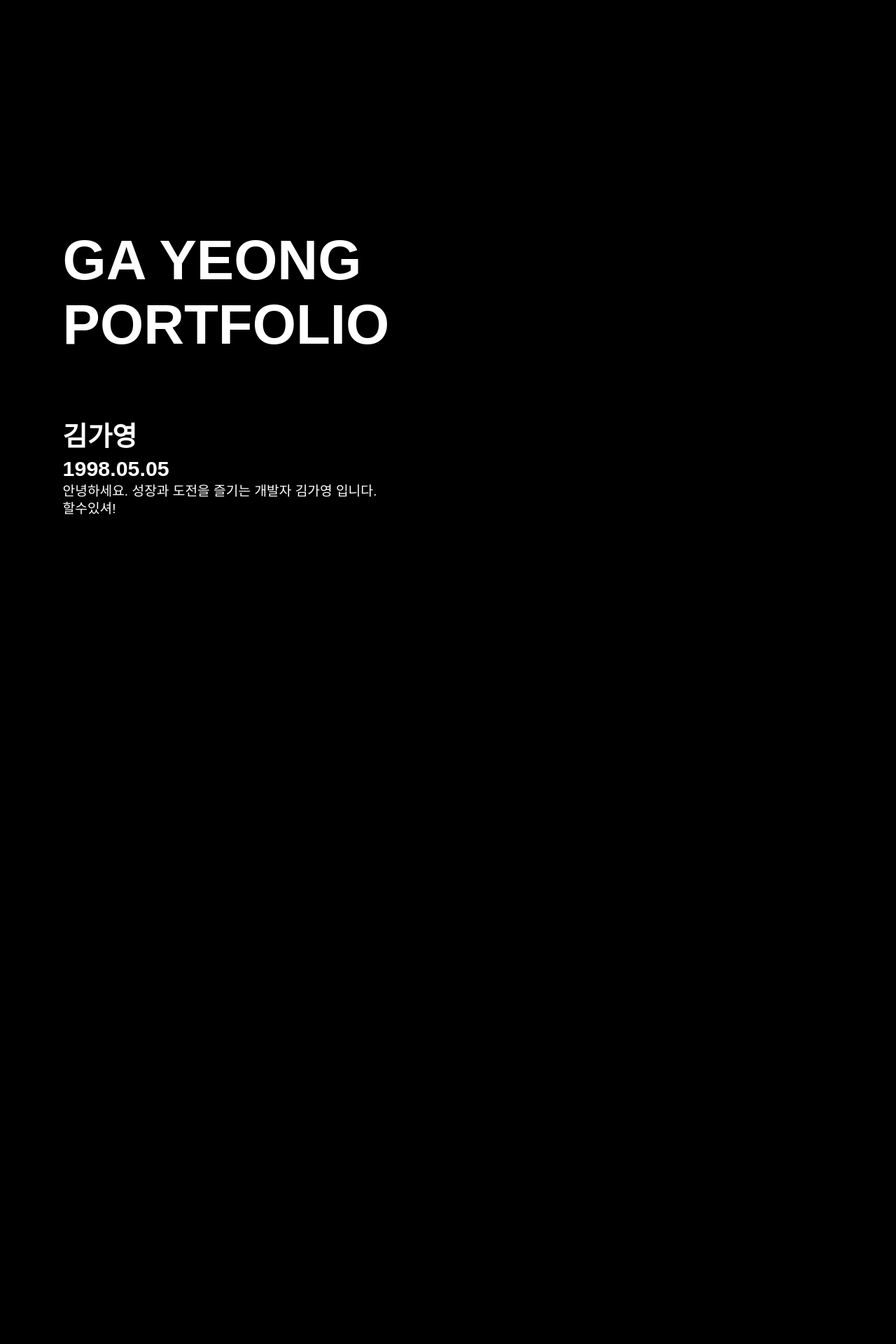
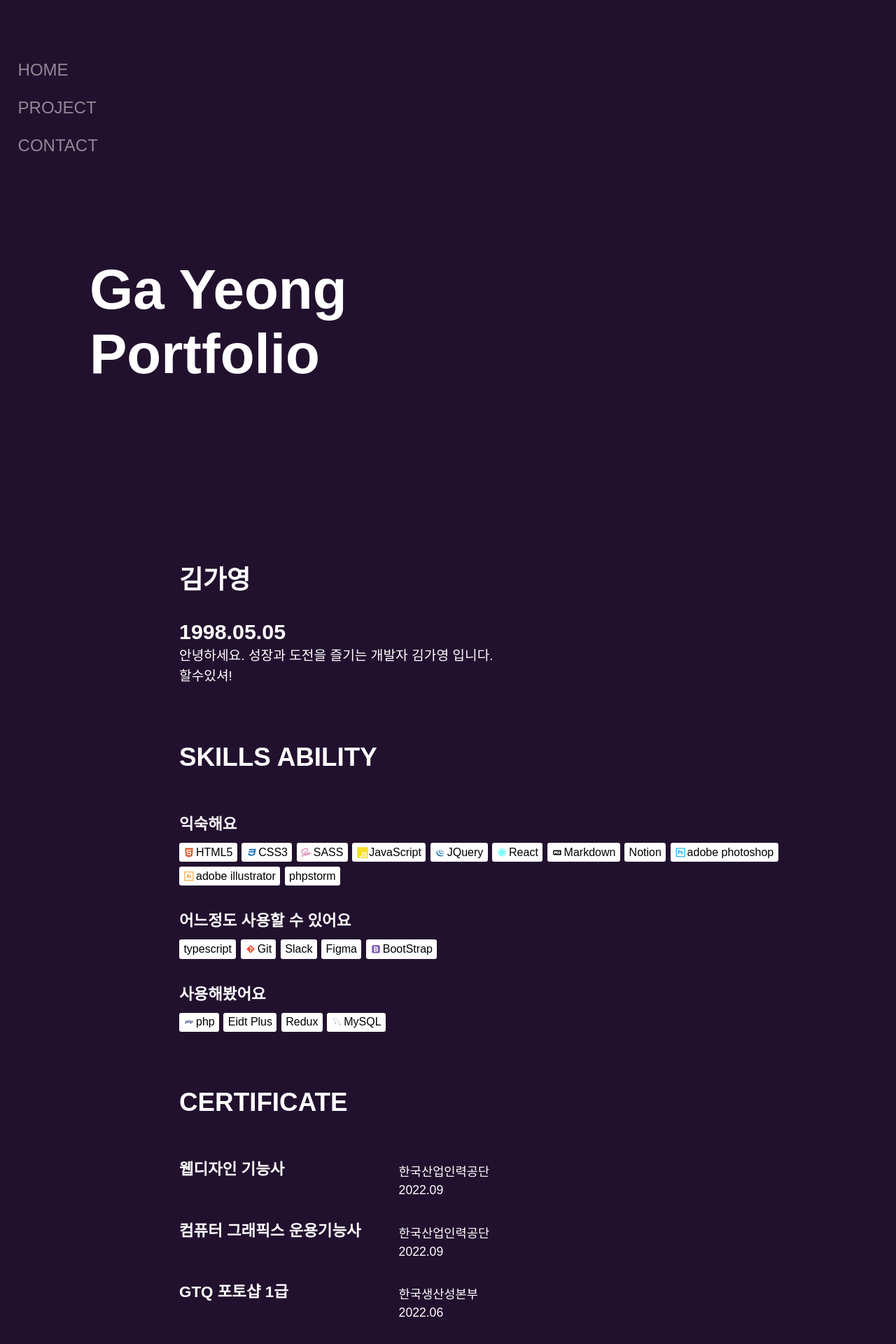
Before and after one commit to bomvomsss/bomvomsss.github.io, a React (Create React App) app in the folder mypage/: page / in a window 1280 px wide. Shown: the part 246-2166 px from the top of the page at 70% size. Before the commit the page ends 1024 px from the top, so only its background shows below. Built offline with nearby package versions, Linux system fonts and the light colour scheme; a web font is replaced by a local one.

Commit message:
포트폴리오 home 페이지, 대략적인 레이아웃

```diff
--- a/mypage/package.json
+++ b/mypage/package.json
@@ -8,6 +8,7 @@
     "@testing-library/user-event": "^13.5.0",
     "react": "^18.3.1",
     "react-dom": "^18.3.1",
+    "react-icons": "^5.3.0",
     "react-router-dom": "^6.26.2",
     "react-scripts": "5.0.1",
     "web-vitals": "^2.1.4"
--- a/mypage/public/index.html
+++ b/mypage/public/index.html
@@ -1,5 +1,5 @@
 <!DOCTYPE html>
-<html lang="en">
+<html lang="ko">
   <head>
     <meta charset="utf-8" />
     <link rel="icon" href="%PUBLIC_URL%/favicon.ico" />
--- a/mypage/src/App.css
+++ b/mypage/src/App.css
@@ -6,52 +6,115 @@
 }
 body{
   font-family:'Pretendard-Regular', sans-serif;
-  background:#000;
+  background:#22112e;
 }
 .App{
-  padding:3vw 7vw;
+  padding:3vw 10vw;
   color:#fff;
 }
+/* home */
+.home > div{
+  padding-left:10vw;
+}
 h1{
-  font-size:5em;
+  font-size:5rem;
 }
 p{
   margin:0;
 }
 .main{
   height:100vh;
-  padding-top:30em;
+  padding-top:31.5rem;
   box-sizing:border-box;
 }
+/* home > navbar */
 .link-bar{
-  padding:2em 5em;
   position:fixed;
-  top:0;
-  left:0;
+  left:2vw;
+  top:50%;
+  transform:translateY(-50%);
+  display:flex;
+  flex-flow:column;
+  justify-content:center;
+  height:100vh;
+  gap:2vw;
 }
 .link-bar a{
   color:#fff;
   text-decoration:none;
   padding-right: 5vw;
-  font-size: 1.5em;
+  font-size: 1.5rem;
   opacity:0.5;
 }
 .link-bar a.active{
   opacity:1;
   transition:all 1.5s ease;
 }
+h2{
+  margin-top:5rem;
+  font-size:2.3rem;
+}
+.skill h2, .license h2{
+  margin-bottom:3.5rem;
+}
+/* home > about */
 .about{
   display:flex;
   flex-direction: column;
-  gap:0.2em;
-}
-.about strong{
-  font-size:2.4em;
+  gap:0.2rem;
+  margin-bottom:5vw;
 }
 .about b{
-  font-size:1.9em;
+  font-size:1.9rem;
 }
 .about p{
-  font-size:1.2em;
-  line-height:1.3em;
+  font-size:1.2rem;
+  line-height:1.8rem;
 }
+/* home > skill */
+.skill p{
+  font-size:1.4rem;
+  font-weight:bold;
+  margin:1em 0 0.8rem;
+}
+.skill > div{
+  display:flex;
+  justify-content:left;
+  flex-wrap:wrap;
+  gap:0.4rem;
+  margin-bottom:2rem;
+}
+.skill span{
+  padding:0.3rem 0.4rem;
+  display:flex;
+  align-items:flex-start;
+  background:#fff;
+  border-radius:0.2rem;
+  color:#000;
+  width:fit-content;
+}
+.skill span svg{
+  height:1.1rem;
+  margin-right:0.1rem;
+}
+/* home > license */
+.license .licenseBox{
+  display:flex;
+  justify-items:space-between;
+  margin-bottom:1.5rem;
+}
+.license p{
+  font-size:1.4rem;
+  font-weight:bold;
+  width:35%;
+}
+.license ul{
+  list-style-type:none;
+  padding:0;
+  margin:0.5rem 0 0;
+}
+.license li{
+  font-size:1.1rem;
+  font-weight:normal;
+  margin-bottom:0.3rem;
+}
--- a/mypage/src/pages/Home.js
+++ b/mypage/src/pages/Home.js
@@ -1,15 +1,16 @@
+import { DiReact,DiHtml5,DiCss3Full,DiJsBadge,DiJqueryLogo,DiPhotoshop,DiIllustrator,DiBootstrap,DiMarkdown,DiSass,DiGit,DiPhp,DiMysql } from "react-icons/di";
+
 function Home(){
 
   return (
-    <div className="wrap">
-      <div className="main">
-        <h1>
-          <p>GA YEONG</p>
-          <p>PORTFOLIO</p>
-        </h1>
-      </div>
+    <div className="wrap home">
+      <div className="top">Front-end Developer</div>
+      <h1 className="main">
+        <p>Ga Yeong</p>
+        <p>Portfolio</p>
+      </h1>
       <div className="about">
-        <strong>김가영</strong>
+        <h2>김가영</h2>
         <b>1998.05.05</b>
         <p>
           안녕하세요. 성장과 도전을 즐기는 개발자 김가영 입니다.
@@ -17,6 +18,62 @@ function Home(){
           할수있셔!
         </p>
       </div>
+      <div className="skill">
+        <h2>SKILLS ABILITY</h2>
+        <p>익숙해요</p>
+        <div className="bestSkill">
+          <span><DiHtml5 color="#e34f26"/>HTML5</span>
+          <span><DiCss3Full color="#1672b6"/>CSS3</span>
+          <span><DiSass color="#cc6699"/>SASS</span>
+          <span><DiJsBadge color="#f7df2b"/>JavaScript</span>
+          <span><DiJqueryLogo color="#0769ad"/>JQuery</span>
+          <span><DiReact color="#00ffff"/>React</span>
+          <span><DiMarkdown/>Markdown</span>
+          <span>Notion</span>
+          <span><DiPhotoshop color="#01a4f6"/>adobe photoshop</span>
+          <span><DiIllustrator color="#f8971a"/>adobe illustrator</span>
+          <span>phpstorm</span>
+        </div>
+        <p>어느정도 사용할 수 있어요</p>
+        <div className="normalSkill">
+          <span>typescript</span>
+          <span><DiGit color="#f05032"/>Git</span>
+          <span>Slack</span>
+          <span>Figma</span>
+          <span><DiBootstrap color="#7952b3"/>BootStrap</span>
+        </div>
+        <p>사용해봤어요</p>
+        <div className="canSkill">
+          <span><DiPhp color="#4d598f"/>php</span>
+          <span>Eidt Plus</span>
+          <span>Redux</span>
+          <span><DiMysql color="#7b9cb5"/>MySQL</span>
+        </div>
+      </div>
+      <div className="license">
+        <h2>CERTIFICATE</h2>
+        <div className="licenseBox">
+          <p>웹디자인 기능사</p>
+          <ul>
+            <li>한국산업인력공단</li>
+            <li>2022.09</li>
+          </ul>
+        </div>
+        <div className="licenseBox">
+          <p>컴퓨터 그래픽스 운용기능사</p>
+          <ul>
+            <li>한국산업인력공단</li>
+            <li>2022.09</li>
+          </ul>
+        </div>
+        <div className="licenseBox">
+          <p>GTQ 포토샵 1급</p>
+          <ul>
+            <li>한국생산성본부</li>
+            <li>2022.06</li>
+          </ul>
+        </div>
+      </div>
     </div>
   )
 }
```
Also changed, not shown: 2 other files (tests, documents, lock files or other folders).
